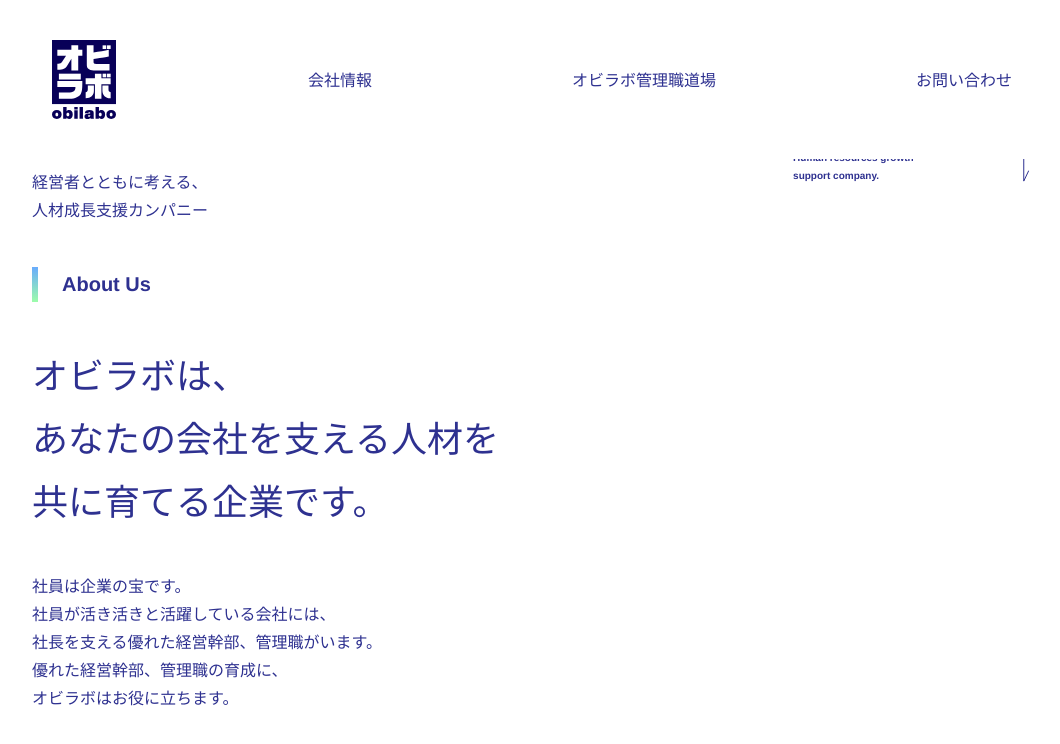
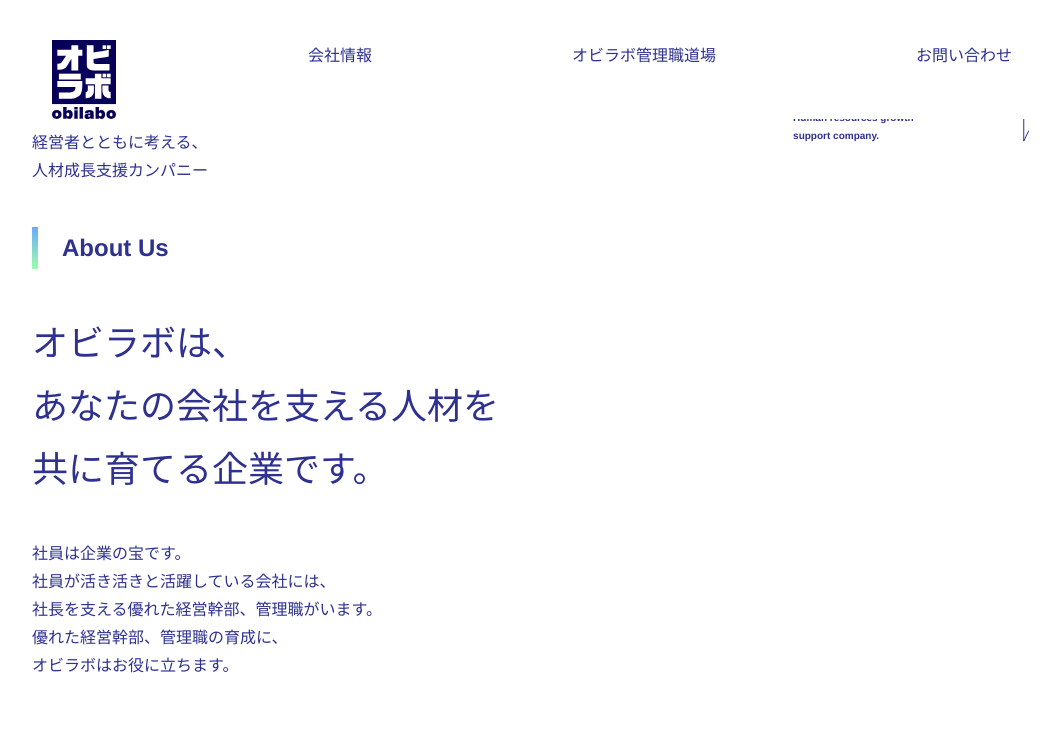
Before and after one commit to marimonon/obilabo-gulp, a plain HTML site: page docs/index.html in a window 1280 px wide. Shown: the whole page, without its empty margins (108-1168 px from the left). Drawn offline with Linux system fonts and the light colour scheme; a script that the page names is missing; files whose address does not match are found by name.

Commit message:
header　modify

```diff
--- a/docs/assets/css/common.css
+++ b/docs/assets/css/common.css
@@ -211,10 +211,10 @@ ul {
 
 .header__inner {
   display: flex;
-  align-items: center;
+  align-items: flex-start;
   justify-content: space-between;
   max-width: 1000px;
-  padding: 40px 20px;
+  padding: 40px 20px 0px;
   margin-left: auto;
   margin-right: auto;
 }
@@ -259,7 +259,7 @@ ul {
   overflow-x: hidden;
 }
 .home h3 {
-  font-size: 20px;
+  font-size: 24px;
   border-left: 6px solid #CBEBF6;
   -o-border-image: linear-gradient(to top, #9EFFA8 0%, #67A9FF 100%);
      border-image: linear-gradient(to top, #9EFFA8 0%, #67A9FF 100%);
@@ -267,6 +267,11 @@ ul {
   font-weight: bold;
   padding-left: 24px;
   font-family: "Helvetica Neue", "Helvetica", "Arial", sans-serif;
+}
+@media screen and (max-width: 767px) {
+  .home h3 {
+    font-size: 20px;
+  }
 }
 
 .sp-menu {
--- a/src/scss/blocks/_header.scss
+++ b/src/scss/blocks/_header.scss
@@ -3,10 +3,10 @@
 .header {
 	&__inner {
 		display: flex;
-		align-items: center;
+		align-items: flex-start;
 		justify-content: space-between;
 		max-width: $pc-width;
-		padding: 40px 20px;
+		padding: 40px 20px 0px;
 		margin-left: auto;
 		margin-right: auto;
 		@include sm {
--- a/src/scss/blocks/_home.scss
+++ b/src/scss/blocks/_home.scss
@@ -3,12 +3,15 @@
 .home {
   overflow-x: hidden;
   h3 {
-    font-size: 20px;
+    font-size: 24px;
     border-left: 6px solid $color-main2;
     border-image: linear-gradient(to top, $accent 0%, $color-main3 100%);
     border-image-slice: 1;
     font-weight: bold;
     padding-left: 24px;
-    @include font_change
+    @include font_change;
+    @include sm {
+      font-size: 20px;
+    }
   }
 }
```
